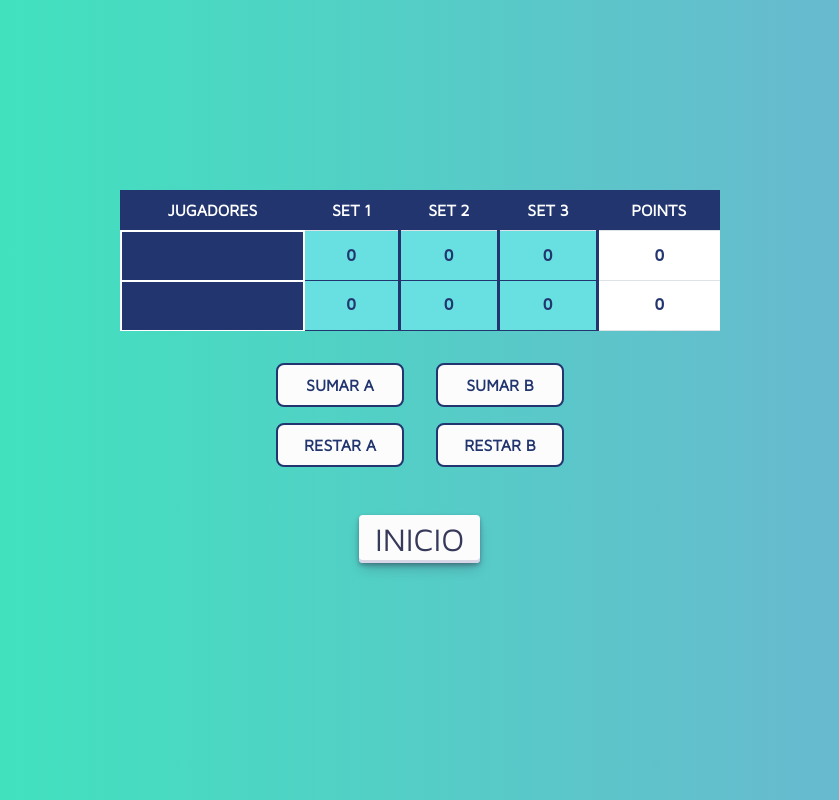
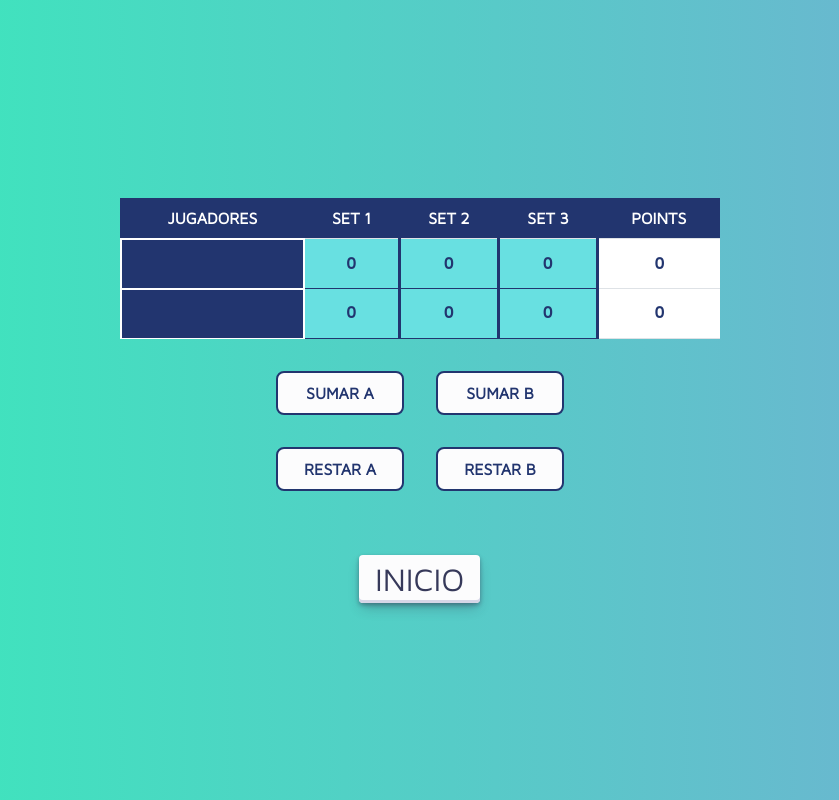
Before and after one commit to luisherdeth2020/AlexaPadel, a React (Vite) app: page /marcador in a window 1280 px wide. Shown: the whole page, without its empty margins (220-1059 px from the left). Built offline with nearby package versions, Linux system fonts and the light colour scheme.

Commit message:
wikipadel v1.2.1

```diff
--- a/src/assets/css/App.css
+++ b/src/assets/css/App.css
@@ -5,11 +5,14 @@
 	margin: 0px;
 	padding: 0px;
 }
-
+#root{
+	width: 100%;
+}
 .App {
 	align-items: center;
 	display: flex;
 	flex-direction: column;
+padding: 0 0.5rem;
 }
 body {
 	align-items: center;
@@ -82,3 +85,9 @@ h1 {
 	box-shadow: #d6d6e7 0 3px 7px inset;
 	transform: translateY(2px);
 }
+
+@media (min-width: 320px) and (max-width: 480px) {
+	body{
+		background: linear-gradient(0deg, rgba(55,236,186,1) 0%, rgba(114,175,211,1) 100%);
+	}
+}
--- a/src/assets/css/Puntos.css
+++ b/src/assets/css/Puntos.css
@@ -1,7 +1,8 @@
 .bg--table {
 	background-color: #22356f;
 	color: white;
-	min-width: 600px;
+	width: 100%;
+	max-width: 600px;
 }
 .bgcolor {
 	background-color: #68e0e1 !important;
--- a/src/components/Puntos.jsx
+++ b/src/components/Puntos.jsx
@@ -256,19 +256,19 @@ function Puntos() {
 				</div>
 				<div className="text2">
 					<input
-						className="mx-3 css-button text-uppercase"
+						className="mx-3 my-3 css-button text-uppercase"
 						type="button"
 						value="restar a"
 						onClick={deleteClickA}
 					/>
 					<input
-						className="mx-3 css-button text-uppercase"
+						className="mx-3 my-3 css-button text-uppercase"
 						type="button"
 						value="restar b"
 						onClick={deleteClickB}
 					/>
 				</div>
-			<NavLink onClick={restablecer} to="/" className="nav-link fs-2 my-5 button_30" role="button">
+			<NavLink onClick={restablecer} to="/" className="nav-link fs-2 mt-5 button_30" role="button">
 				<span className="text">Inicio</span>
 			</NavLink>
 			</div>
@@ -276,6 +276,3 @@ function Puntos() {
 	);
 }
 export default Puntos;
-
-// context
-// lt -h https://hiddenloop.dev -p 3900
```
